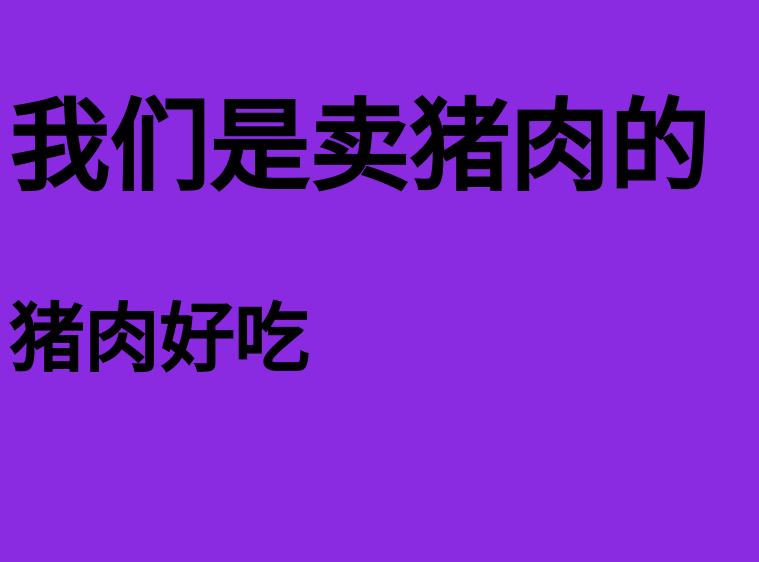
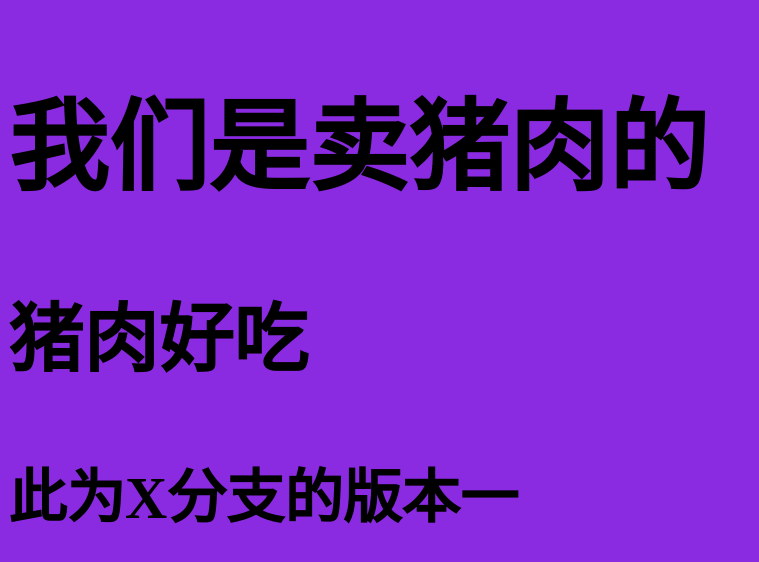
Before and after one commit to MaccusNick/git-demo-1, a plain HTML site: page index.html in a window 1280 px wide. Shown: the whole page, without its empty margins (0-759 px from the left). Drawn offline with Linux system fonts and the light colour scheme.

Commit message:
first time update

```diff
--- a/index.html
+++ b/index.html
@@ -12,6 +12,7 @@
 <body>
     <h1>我们是卖猪肉的</h1>
     <h2>猪肉好吃</h2>
+    <h3>此为X分支的版本一</h3>
 
 </body>
 
```
